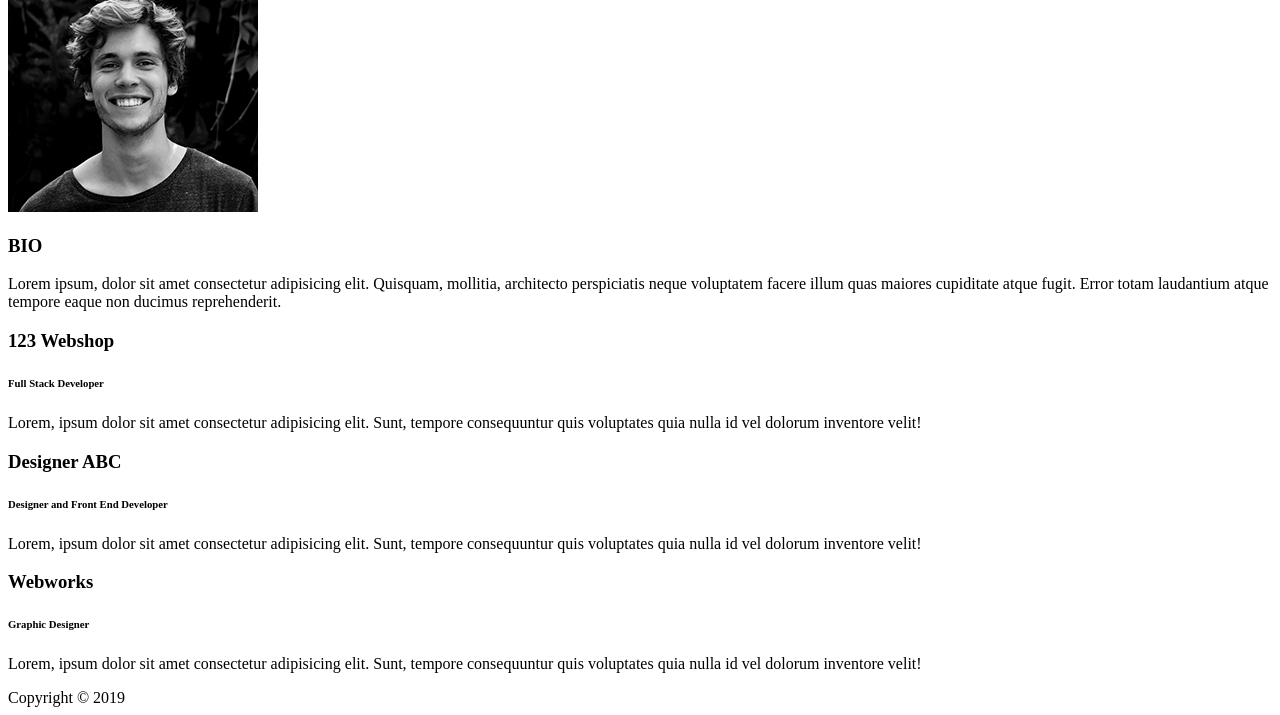
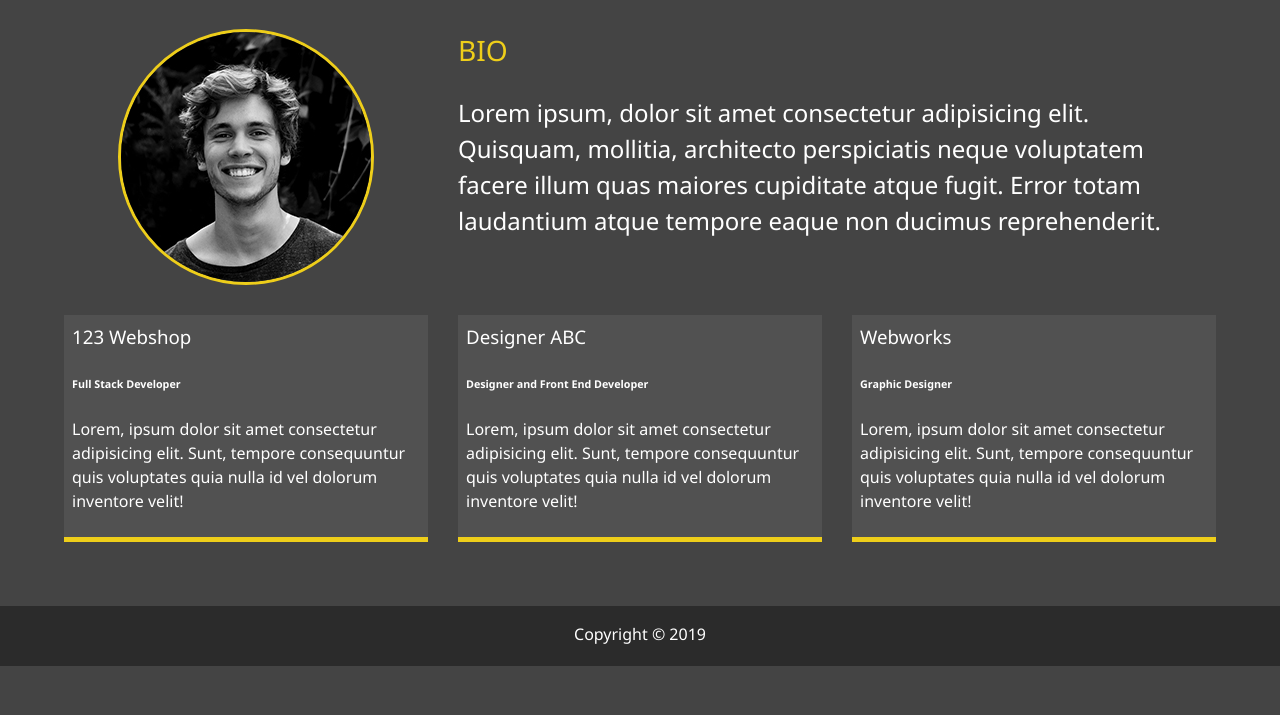
Before and after one commit to TaliKatzman/Modern-Portfolio, a website: page dist/about.html in a window 1280 px wide. Shown: the part 253-968 px from the top of the page. After the commit the page ends 919 px from the top, so only its background shows below. Drawn offline with Linux system fonts and the light colour scheme; the site is published under a folder, as on GitHub Pages, so addresses that start at the root find nothing.

Commit message:
final touches

```diff
--- a/dist/about.html
+++ b/dist/about.html
@@ -4,7 +4,7 @@
     <meta charset="UTF-8">
     <meta name="viewport" content="width=device-width, initial-scale=1.0">
     <meta http-equiv="X-UA-Compatible" content="ie=edge">
-    <link href="/css/main.css" rel="stylesheet">
+    <link href="css/main.css" rel="stylesheet">
     <link rel="stylesheet" href="https://use.fontawesome.com/releases/v5.2.0/css/all.css">
     <title>About Me</title>
 </head>
```
Also changed, not shown: dist/contact.html (+1 -1 lines), dist/index.html (+1 -1 lines), dist/work.html (+1 -1 lines).
